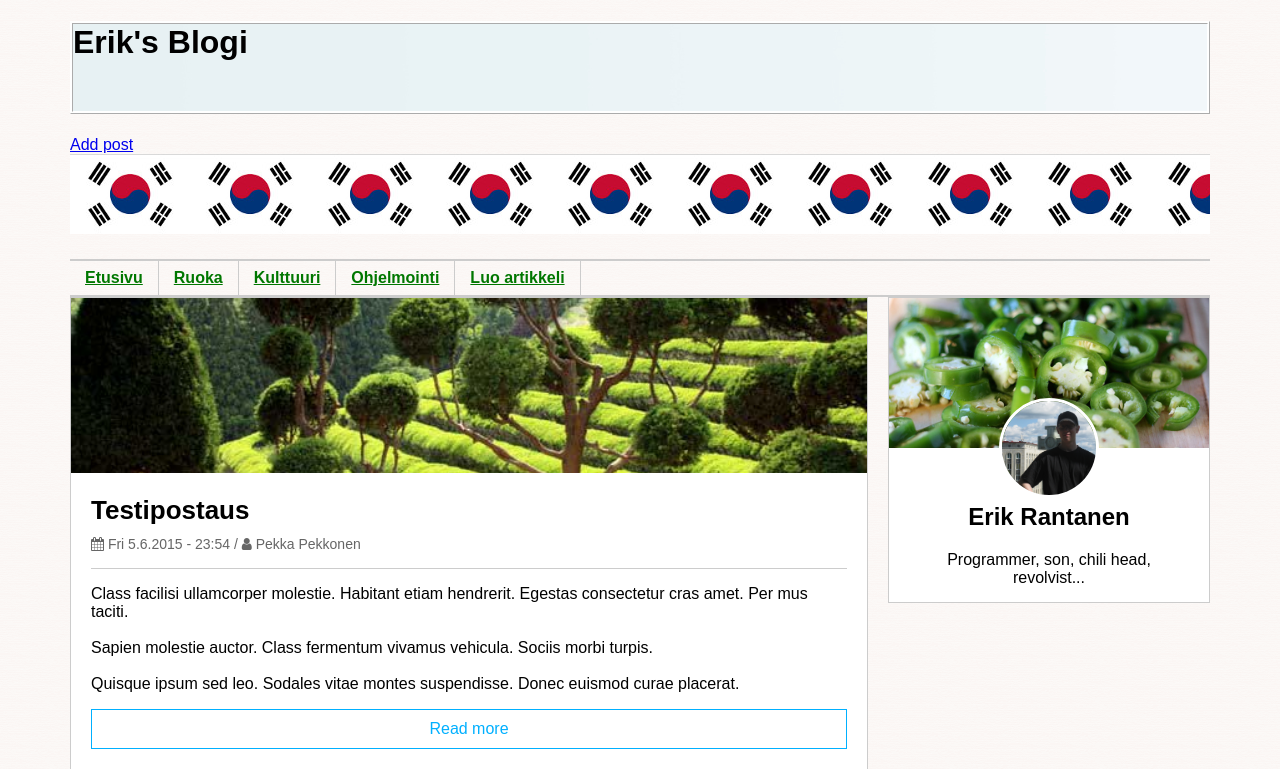
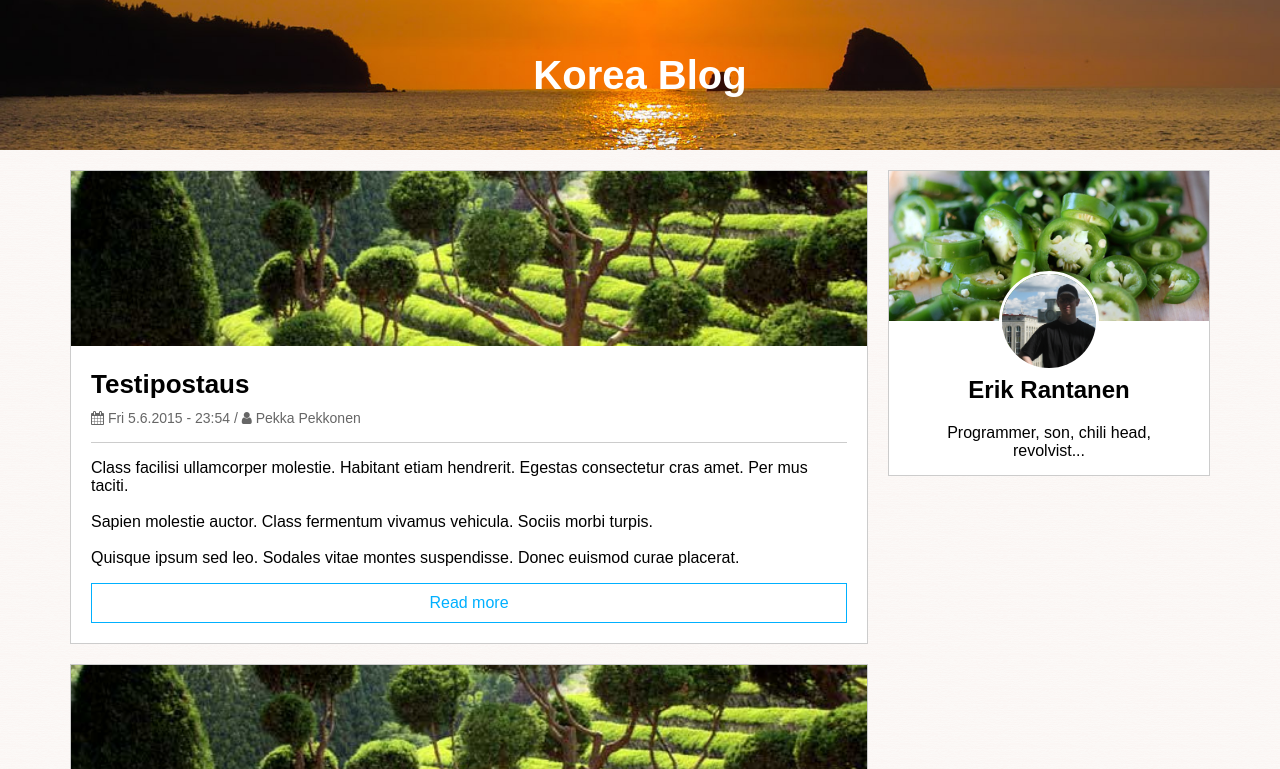
Before and after one commit to henrikra/blogi, a PHP site: page / in a window 1280 px wide. Shown: the top 769 px of the page. Run offline with PHP 8.4, Linux system fonts and the light colour scheme; data comes from the database, SQL or seed files in the repository; data that the repository does not hold is empty; some libraries are stand-ins or nearby versions.

Commit message:
Uuden headerin alkua

```diff
--- a/css/styles.css
+++ b/css/styles.css
@@ -38,14 +38,30 @@ hr {
 
 /*--- Header ---*/
 
+header {
+	height: 150px;
+	background-image: url("../img/header-bg.jpg");
+	margin-bottom: 20px;
+	background-repeat: no-repeat;
+	background-size: cover;
+	background-position: 50% 50%;
+	text-align: center;
+}
+
 header h1 {
+	color: #fff;
+	margin: 0;
+	font-size: 40px;
+}
+
+/*header h1 {
 	text-align: left;
 	background-image: url("../img/bluewhite.jpg");
 	padding: 0 0 50px 0;
 	border-style: ridge;
 	border-width: medium;
 	border-color: white;
-}
+}*/
 
 /*-- Navigation Pane--*/
 
--- a/index.php
+++ b/index.php
@@ -15,8 +15,12 @@ $query = $handler->query('SELECT * FROM post ORDER BY postDatetime DESC;');
 
 ?>
 	<body>
+		<header>
+			<h1 class="vertical-center">Korea Blog</h1>
+		</header>
 		<div class="wrapper clearfix">
-			<header>
+
+			<!--<header>
 				<h1>Erik's Blogi</h1>
 				<a href="add_post.php">Add post</a>
 				<div id="flag"></div>
@@ -28,7 +32,7 @@ $query = $handler->query('SELECT * FROM post ORDER BY postDatetime DESC;');
 				<li><a href="#">Kulttuuri</a></li>
 				<li><a href="#">Ohjelmointi</a></li>
 				<li><a href="#">Luo artikkeli</a></li>
-			</div>
+			</div>-->
 			<div class="main-content">
 				<?php while($r = $query->fetch(PDO::FETCH_OBJ)) : ?>
 				<div class="post panel">
```
Also changed, not shown: img/header-bg.jpg (added).
